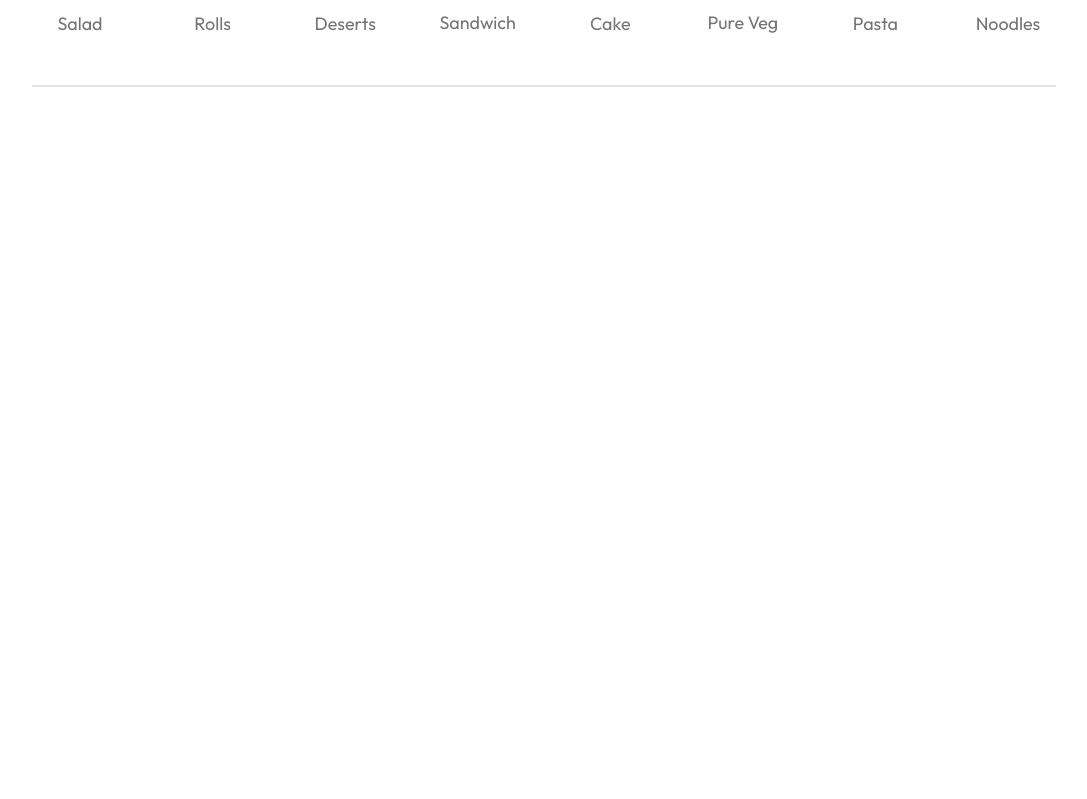
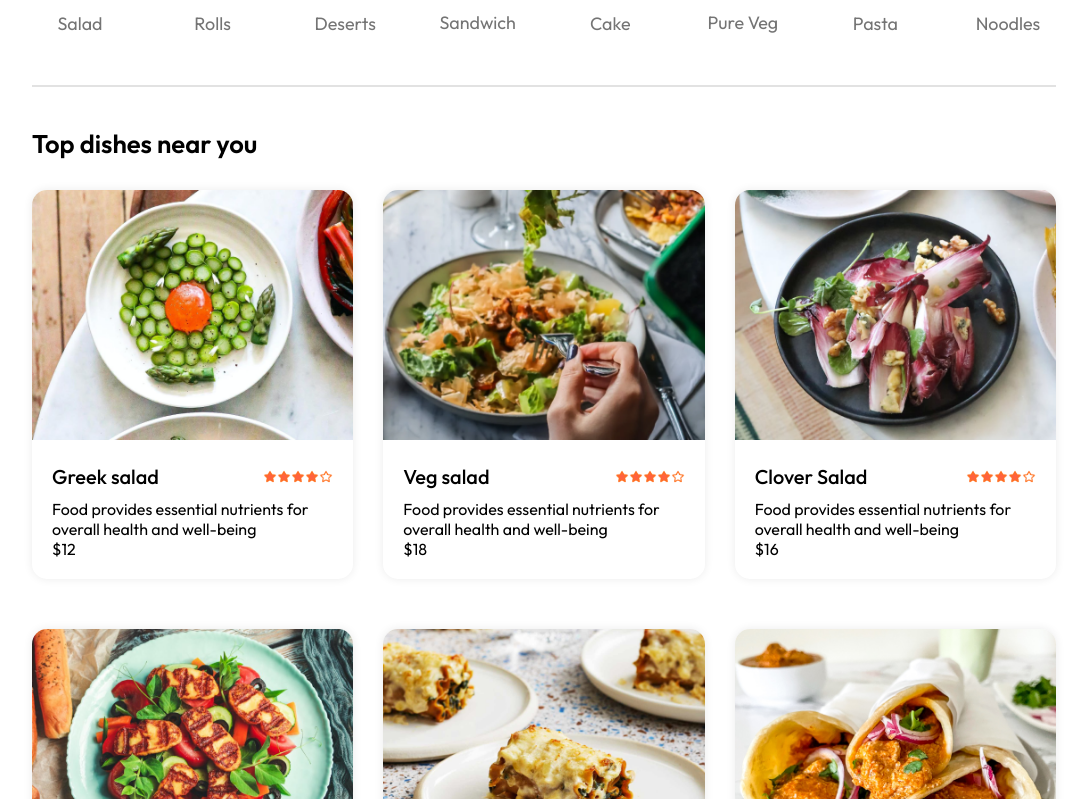
Before and after one commit to munteanr20/animated-tribble, a React (Vite) app in the folder frontend/: page / in a window 1280 px wide. Shown: the part 341-1140 px from the top of the page, without its empty margins (96-1183 px from the left). Before the commit the page ends 800 px from the top, so only its background shows below. Built offline with nearby package versions, Linux system fonts and the light colour scheme.

Commit message:
New Classes added for styling, CSS improvements

```diff
--- /dev/null
+++ b/frontend/src/components/FoodDisplay/FoodDisplay.css
@@ -0,0 +1,19 @@
+.food-display{
+    margin-top: 30px;
+
+}
+
+.food-display h2{
+    font-size: max(2vw,24px);
+    font-weight: 600;
+
+}
+
+.food-display-list{
+    display: grid;
+  grid-template-columns: repeat(auto-fill, minmax(240px,1fr));
+    margin-top: 30px;
+    gap: 30px;
+    row-gap: 50px;
+
+}
--- /dev/null
+++ b/frontend/src/components/FoodDisplay/FoodDisplay.jsx
@@ -0,0 +1,22 @@
+import React, { useContext } from 'react'
+import './FoodDisplay.css'
+import { StoreContext } from '../../context/StoreContext'
+import FoodItem from '../FoodItem/FoodItem'
+
+const FoodDisplay = ({category}) => {
+
+   const {food_list} = useContext(StoreContext)
+
+  return (
+    <div className='food-display' id = 'food-display'>
+        <h2>Top dishes near you</h2>
+<div className="food-display-list">
+    {food_list.map((item,index)=>{
+        return <FoodItem key={index} id={item.id} name={item.name} description={item.description} price={item.price} image={item.image} />
+    })}
+</div>
+        </div>
+  )
+}
+
+export default FoodDisplay
--- /dev/null
+++ b/frontend/src/components/FoodItem/FoodItem.css
@@ -0,0 +1,33 @@
+.food-item{
+    width: 100%;
+    margin: auto;
+    border-radius: 15px;
+    box-shadow: 0px 0px 10px #00000015;
+    transition: 0.3s;
+    animation: fadeIn 1s;
+
+}
+
+.food-item-image{
+    width: 100%;
+    border-radius: 15px 15px 0px 0px;
+
+}
+
+.food-item-info{
+    padding: 20px;
+}
+.food-item-name-rating{
+    display: flex;
+    justify-content: space-between;
+    align-items: center;
+    margin-bottom: 10px;
+}
+
+.food-item-name-rating p{
+    font-size: 20px;
+    font-weight: 500;
+    }
+.food-item-name-rating img{
+    width: 70px;
+}
--- /dev/null
+++ b/frontend/src/components/FoodItem/FoodItem.jsx
@@ -0,0 +1,22 @@
+import React from 'react'
+import './FoodItem.css'
+import { assets } from '../../assets/assets'
+const FoodItem = ({id, name, price, description, image}) => {
+  return (
+    <div className='food-item'>
+        <div className="food-item-img-container">
+            <img className='food-item-image' src={image} alt="" />
+        </div>
+      <div className="food-item-info">
+        <div className="food-item-name-rating">
+            <p>{name}</p>
+            <img src={assets.rating_starts} alt="" />
+        </div>
+      <p className="food-item-desc">{description}</p>
+      <p className="food-item-price">${price}</p>
+      </div>
+    </div>
+  )
+}
+
+export default FoodItem
--- /dev/null
+++ b/frontend/src/context/StoreContext.jsx
@@ -0,0 +1,21 @@
+import { createContext } from "react";
+import { food_list } from "../assets/assets";
+
+export const StoreContext = createContext(null)
+
+const StoreContextProvider = (props) => {
+
+    const contextValue = {
+food_list
+ }
+
+return(
+    <StoreContext.Provider value={contextValue}>
+           {props.children}
+    </StoreContext.Provider>
+
+)
+
+}
+
+export default StoreContextProvider;
--- a/frontend/src/main.jsx
+++ b/frontend/src/main.jsx
@@ -2,11 +2,14 @@
 import ReactDOM from 'react-dom/client'
 import './index.css'
 import App from './App.jsx'
-import {BrowserRouter} from 'react-router-dom'
+import { BrowserRouter } from 'react-router-dom'
+import StoreContextProvider from './context/StoreContext.jsx'
 
 ReactDOM.createRoot(document.getElementById('root')).render(
       <BrowserRouter>
-      <App />
+            <StoreContextProvider>
+                  <App />
 
+            </StoreContextProvider>
       </BrowserRouter>
 )
--- a/frontend/src/pages/Home/Home.jsx
+++ b/frontend/src/pages/Home/Home.jsx
@@ -2,6 +2,7 @@
 import './Home.css'
 import Header from '../../components/Header/Header'
 import ExploreMenu from '../../components/ExploreMenu/ExploreMenu'
+import FoodDisplay from '../../components/FoodDisplay/FoodDisplay'
 
 const Home = () => {
   const [category, setCategory] = React.useState("All");
@@ -10,6 +11,7 @@
     <div>
       <Header/>
       <ExploreMenu category={category} setCategory={setCategory}/>
+      <FoodDisplay category ={category}/>
     </div>
   )
 }
```
